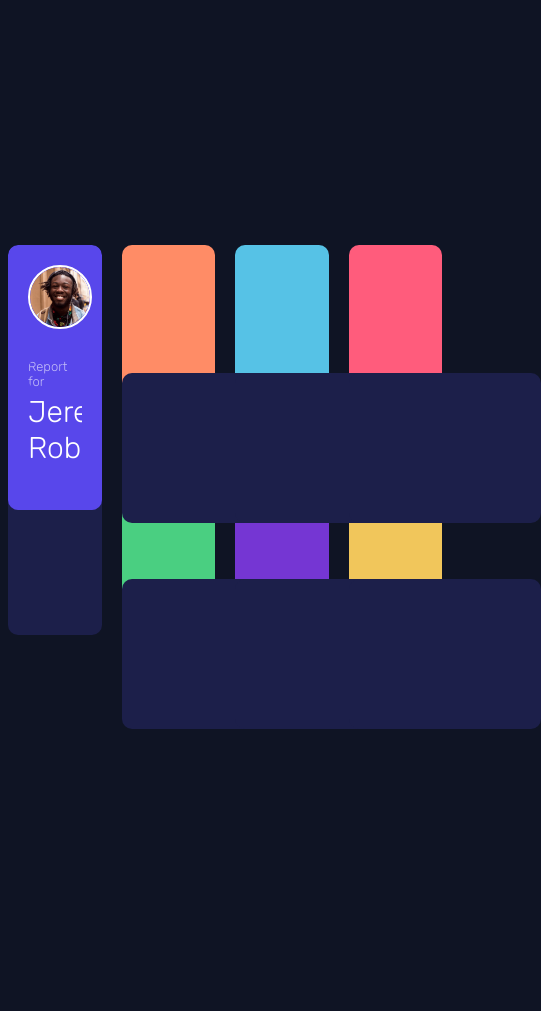
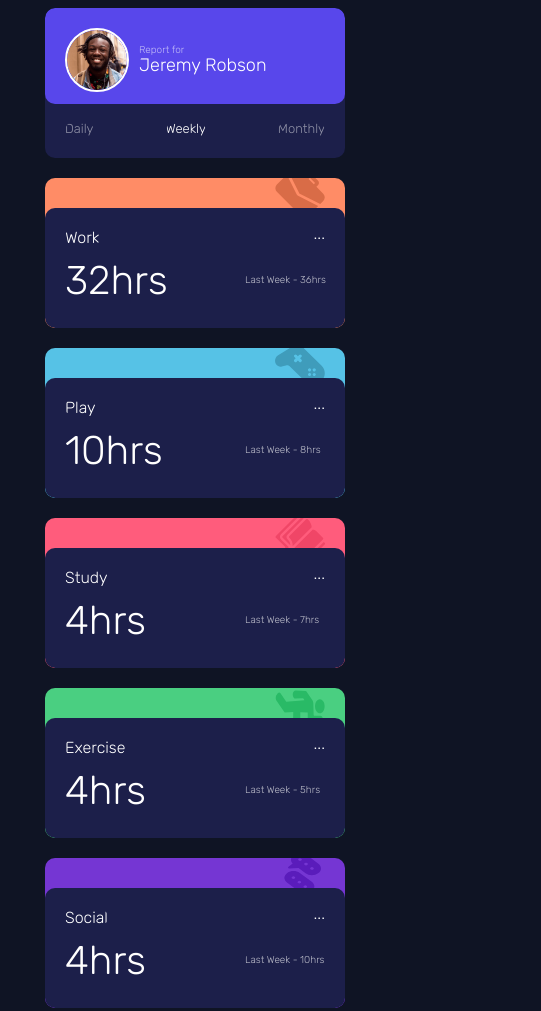
Before and after one commit to mustapha7777ib/timetrack, a plain HTML site: page index.html in a window 390 px wide. Shown: the top 1011 px of the page, 541 px wide, since content can reach past the window. Before the commit the page ends 860 px from the top, so only its background shows below. Drawn offline with nearby package versions, Linux system fonts and the light colour scheme.

Commit message:
third commit

```diff
--- a/index.html
+++ b/index.html
@@ -16,37 +16,85 @@
 <body>
   <div class="container">
     <div class="grid-container">
-
       <div class="item1">
         <div class="item1a">
           <img src="images/image-jeremy.png">
-          <p style="margin-bottom: -15px; color: rgba(255, 255, 255, 0.641); font-size: 13px">Report for</p>
-          <p style="margin-bottom: 0px; color: white; font-size: 30px;" >Jeremy Robson</p>
+          <div style="margin-top: 0px;" class="e">
+            <p class="jp">Report for</p>
+            <p class="jw">Jeremy Robson</p>
+          </div>
+        </div>
+        <div class="item1b">
+          <p class="a1">Daily</p>
+          <p class="a2">Weekly</p>
+          <p class="a3">Monthly</p>
         </div>
       </div>
-      <div class="item2">
+      <div class="item2 box">
         <img style="margin-top: -10px;" src="images/icon-work.svg">
-        <p class="item"></p>
+        <div class="item">
+          <div class="first">
+            <p class="b2"></p>
+            <p>...</p>
+          </div>
+          <p class="c2 t q">32hrs</p>
+          <p class="d2 t r">Last Week - 36hrs</p>
+        </div>
+
       </div>
-      <div class="item3">
+      <div class="item3 box">
         <img style="margin-top: -3px;" src="images/icon-play.svg">
-        <p class="item"></p>
+        <div class="item">
+          <div class="first">
+            <p class="b3"></p>
+            <p>...</p>
+          </div>
+          <p class="c3 t q">10hrs</p>
+          <p class="d3 t r">Last Week - 8hrs</p>
+        </div>
       </div>
-      <div class="item4">
+      <div class="item4 box">
         <img style="margin-top: -3px;" src="images/icon-study.svg">
-        <p class="item"></p>
+        <div class="item">
+          <div class="first">
+            <p class="b4"></p>
+            <p>...</p>
+          </div>
+          <p class="c4 t q">4hrs</p>
+          <p class="d4 t r">Last Week - 7hrs</p>
+        </div>
       </div>
-      <div class="item5">
+      <div class="item5 box">
         <img style="margin-top: 2px;" src="images/icon-exercise.svg">
-        <p class="itemm"></p>
+        <div class="item">
+          <div class="first">
+            <p class="b5"></p>
+            <p>...</p>
+          </div>
+          <p class="c5 t q">4hrs</p>
+          <p class="d5 t r">Last Week - 5hrs</p>
+        </div>
       </div>
-      <div class="item6">
+      <div class="item6 box">
         <img style="margin-top: -8px;"src="images/icon-social.svg">
-        <p class="itemm"></p>
+        <div class="item">
+          <div class="first">
+            <p class="b6"></p>
+            <p>...</p>
+          </div>
+          <p class="c6 t q">4hrs</p>
+          <p class="d6 t r">Last Week - 10hrs</p>
+        </div>
       </div>
-      <div class="item7">
-        <img style="margin-top: -8px;" src="images/icon-self-care.svg">
-        <p class="itemm"></p>
+      <div class="item7 box">
+        <div class="item">
+          <div class="first">
+            <p class="b7"></p>
+            <p>...</p>
+          </div>
+          <p class="c7 t q">2hrs</p>
+          <p class="d7 t r">Last Week - 2hrs</p>
+        </div>
       </div>
     </div>
   </div>
--- a/script.js
+++ b/script.js
@@ -1,6 +1,48 @@
 fetch('data.json')
 .then(response => response.json())
 .then(data => {
-    var a = data[1].title;
+    $(".b2").text(data[0].title);
+    $(".b3").text(data[1].title);
+    $(".b4").text(data[2].title);
+    $(".b5").text(data[3].title);
+    $(".b6").text(data[4].title);
+    $(".b7").text(data[5].title);
 
+    $(".a1").on('click',function(){
+        $(".a1").css('opacity',1);
+        updateData('daily');
     });
+
+    $(".a2").on('click',function(){
+        $(".a2").css('opacity',1);
+        updateData('weekly');
+    });
+
+    $(".a3").on('click',function(){
+        $(".a3").css('opacity',1);
+        updateData('monthly');
+    });
+
+    function updateData(timeframe) {
+        if (timeframe == 'daily') {
+            $(".a2, .a3").css('opacity', 0.5);
+        } else if (timeframe == 'weekly') {
+            $(".a1, .a3").css('opacity', 0.5);
+        } else {
+            $(".a1, .a2").css('opacity', 0.5);
+        }
+
+        $(".c2").text(data[0].timeframes[timeframe].current + "hrs");
+        $(".d2").text("Last Week - " + data[0].timeframes[timeframe].previous + "hrs");
+        $(".c3").text(data[1].timeframes[timeframe].current + "hrs");
+        $(".d3").text("Last Week - " + data[1].timeframes[timeframe].previous + "hrs");
+        $(".c4").text(data[2].timeframes[timeframe].current + "hrs");
+        $(".d4").text("Last Week - " + data[2].timeframes[timeframe].previous + "hrs");
+        $(".c5").text(data[3].timeframes[timeframe].current + "hrs");
+        $(".d5").text("Last Week - " + data[3].timeframes[timeframe].previous + "hrs");
+        $(".c6").text(data[4].timeframes[timeframe].current + "hrs");
+        $(".d6").text("Last Week - " + data[4].timeframes[timeframe].previous + "hrs");
+        $(".c7").text(data[5].timeframes[timeframe].current + "hrs");
+        $(".d7").text("Last Week - " + data[5].timeframes[timeframe].previous + "hrs");
+    }
+});
--- a/styles.css
+++ b/styles.css
@@ -1,5 +1,7 @@
 body{
-    background-color: hsl(226, 43%, 10%)
+    background-color: hsl(226, 43%, 10%);
+    font-family: "Rubik", sans-serif;
+    font-weight: 300;
 }
 .container{
     display: flex;
@@ -47,57 +49,52 @@ body{
 .item7{
     background-color: hsl(43, 84%, 65%);
 }
+.box {
+    position: relative;
+}
 .item2 img{
     height: 50px;
     width: 50px;
     margin-left: 130px;
-    position: relative;
+
 }
 .item3 img{
     height: 50px;
     width: 50px;
     margin-left: 130px;
-    position: relative;
+
 }
 .item4 img{
     height: 50px;
     width: 50px;
     margin-left: 130px;
-    position: relative;
 }
 .item5 img{
     height: 50px;
     width: 50px;
     margin-left: 130px;
-    position: relative;
 }
 .item6 img{
     height: 50px;
     width: 50px;
     margin-left: 130px;
-    position: relative;
 }
 .item7 img{
     height: 50px;
     width: 50px;
     margin-left: 130px;
-    position: relative;
 }
 
 .item{
     height: 150px;
-    bottom: 304.75px;
-    width: 192.5px;
+    bottom: 0;
+    width: 100%;
+    margin: 0;
     position: absolute;
+    display: flex;
+    flex-direction: column;
     background-color: hsl(235, 46%, 20%);
-}
-.itemm{
-    height: 150px;
-    width: 192.5px;
-    bottom: 99px;
-    position: absolute;
-    background-color: hsl(235, 46%, 20%);
-
+    z-index: 0;
 }
 .item1a{
     margin-top: 0;
@@ -120,7 +117,140 @@ body{
     margin-bottom: 10px;
 
 }
-.item1 p{
-    font-family: "Rubik", sans-serif;
+.item1b *{
+    color: white;
+    margin-left: 20px;
+    padding-bottom: 5px;
+    font-size: 13px;
+    opacity: 0.5;
+}
+.item1b *:hover{
+    cursor: pointer;
+    opacity: 0.1;
+
+}
+.item *{
+    color: white;
+    margin: 10px;
+
+}
+.first {
+    display: flex;
+    justify-content: space-between;
+}
+.first p:last-child{
+    margin-top: 6px;
+}
+.first p:last-child:hover{
+    cursor: pointer;
+    opacity: 0.3;
+}
+.t{
+    margin-left: 20px;
+
+}
+.q{
+    margin-top: 0px;
+    font-size: 40px;
     font-weight: 300;
 }
+.r{
+    margin-top: 0px;
+    font-size: 10px;
+    font-weight: 300;
+    opacity: 0.7;
+}
+.a1{
+    margin-top: 20px;
+}
+.a2{
+    opacity: 1;
+}
+.item:hover:not(.first p:last-child){
+    filter: brightness(2);
+    cursor: pointer;
+}
+.e:last-child{
+    margin-bottom: 0px;
+    color: white;
+    font-size: 25px;
+    margin-left: 0px;
+}
+.jp{
+    margin-bottom: -15px;
+    color: rgba(255, 255, 255, 0.641);
+    font-size: 13px;
+    margin-left: 20px;
+}
+
+@media screen and (max-width: 768px) {
+    .container{
+        height: 1200px;
+        align-items: flex-start;
+    }
+    .grid-container{
+        display: flex;
+        flex-direction: column;
+        align-items: center;
+        height: 1200px;
+
+    }
+    .e{
+        display: flex;
+        flex-direction: column;
+        padding-top: 16px;
+        margin-left: 0px;
+        padding-left: 0px;
+    }
+    .jw{
+        font-size: 18px;
+        margin-top: 13px;
+    }
+    .jp{
+        font-size: 10px;
+    }
+    .item1a{
+        display: flex;
+        flex-direction: row;
+    }
+    .item1b{
+        display: flex;
+        flex-direction: row;
+        height: 150px;
+        justify-content: space-between;
+        align-items: center;
+        margin-right: 20px;
+
+    }
+    .item1{
+        display: flex;
+        height: 150px;
+        width: 300px;
+    }
+    .a1{
+        margin-top: 13px;
+    }
+    .box{
+        height: 150px;
+        width: 300px;
+    }
+    .item{
+        height: 120px;
+    }
+    .item1 img{
+        margin-right: -10px;
+    }
+    .first {
+        margin-bottom: -30px;
+    }
+    .r{
+        margin-left: 200px;
+        margin-top: -40px;
+    }
+    .q{
+        padding-top: 30px;
+    }
+    .box img{
+        margin-left: 230px;
+    }
+}
```
